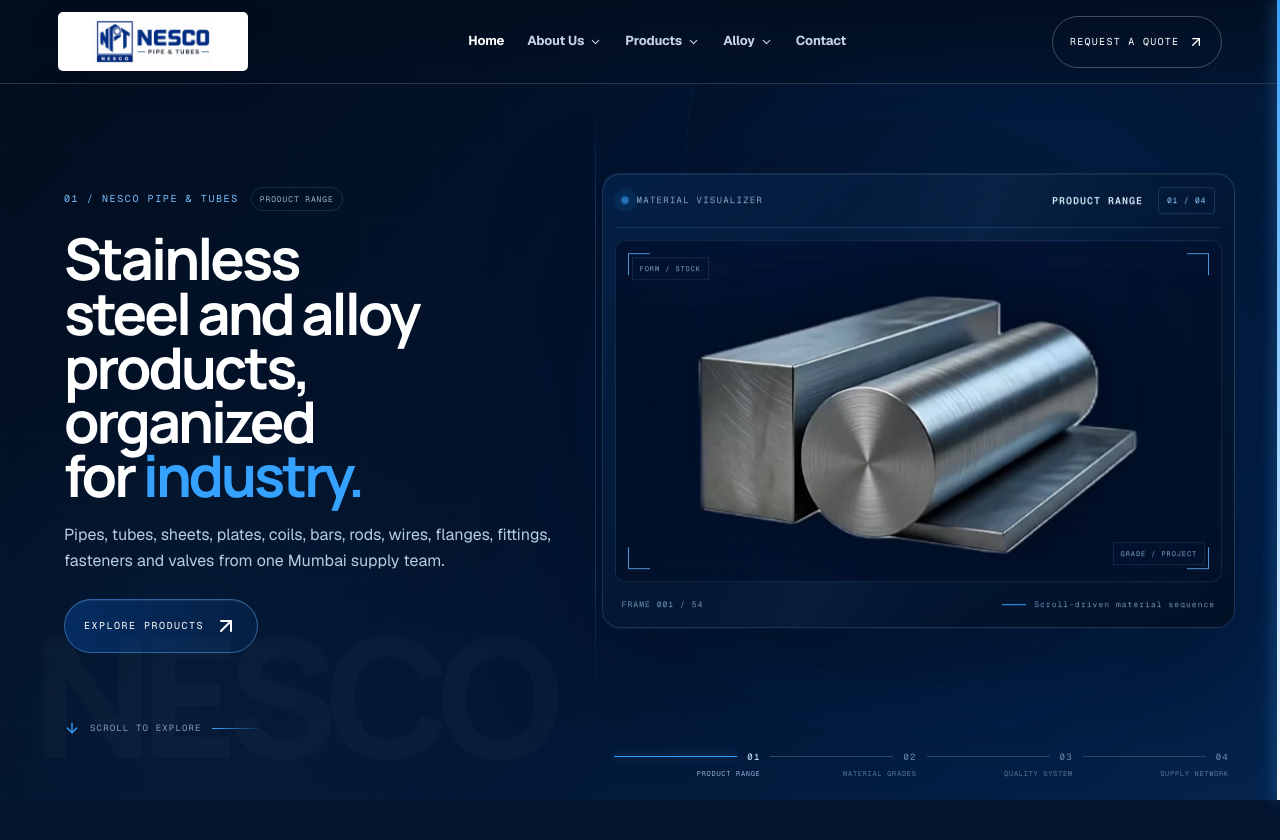
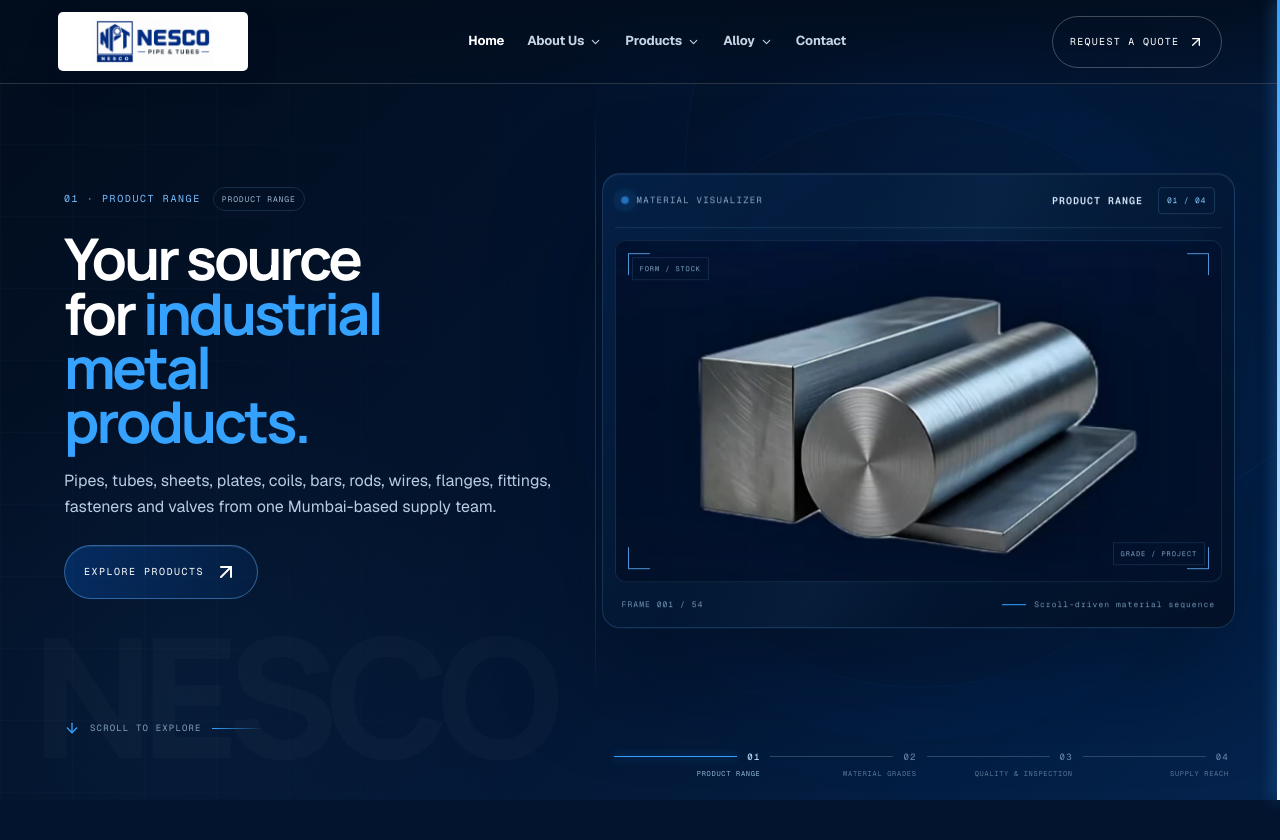
Before and after one commit to Prasanna2410/Nesco_Pipes, a Next.js app: page / in a window 1280 px wide. Shown: the top 840 px of the page. Built offline with nearby package versions, Linux system fonts and the light colour scheme.

Commit message:
Update homepage content and global reach

```diff
--- a/src/app/page.tsx
+++ b/src/app/page.tsx
@@ -16,10 +16,10 @@ import { companyContact } from "@/lib/company-contact";
 gsap.registerPlugin(ScrollTrigger);
 
 const strengths = [
-  ["01", "Complete product range", "Pipes, tubes, sheets, plates, coils, bars, rods, wires, flanges, fittings, fasteners, instrumentation fittings and valves."],
-  ["02", "Materials and grades", "Stainless steel, duplex, super duplex, nickel alloys, Monel, Inconel, Hastelloy, carbon steel, titanium, aluminum and SMO 254."],
-  ["03", "Quality documentation", "Material test certificates, dimensional checks, inspection support and export packing can be arranged for project orders."],
-  ["04", "Mumbai supply hub", "Responsive dispatch support for India, the Middle East, Asia, Europe and other export destinations."],
+  ["01", "Complete product range", "Pipes, tubes, sheets, plates, coils, bars, rods, wires, flanges, fittings, instrumentation fittings, fasteners and valves."],
+  ["02", "Materials and grades", "Stainless steel, duplex, super duplex, nickel alloys, Monel, Inconel, Hastelloy, carbon steel, titanium, aluminium and SMO 254."],
+  ["03", "Quality and documentation", "Material test certificates (MTCs), dimensional checks, third-party inspection and export packing can be arranged as specified."],
+  ["04", "Mumbai-based supply hub", "Responsive quotation and dispatch coordination for customers across India, the Middle East, Asia, Europe and other international markets."],
 ];
 
 const industries = [
@@ -150,10 +150,10 @@ function AssuranceOrbit() {
   const section = useRef<HTMLElement>(null);
   const portal = useRef<HTMLDivElement>(null);
   const steps = [
-    ["01", "Choose the family", "Start from pipes, tubes, flanges, sheets, fittings or valves so the enquiry lands in the right supply path."],
-    ["02", "Match the metal", "Select stainless steel, duplex, super duplex, nickel alloy, Monel, Inconel, Hastelloy, titanium or carbon steel."],
-    ["03", "Confirm the standard", "Share ASTM, ASME, ANSI, DIN, EN, JIS or project-specific requirements with dimensions and quantity."],
-    ["04", "Ship with proof", "Receive material documents, packing support and dispatch coordination from Mumbai for local or export orders."],
+    ["01", "Choose the product form", "Start with pipes, tubes, flanges, sheets, fittings or valves to direct your enquiry to the appropriate supply category."],
+    ["02", "Select the material", "Explore stainless steel, duplex, super duplex, nickel alloys, Monel, Inconel, Hastelloy, titanium and carbon steel options."],
+    ["03", "Specify the requirements", "Share the applicable ASTM, ASME, ANSI, DIN, EN, JIS or project-specific standards, along with dimensions, grade and quantity."],
+    ["04", "Coordinate dispatch and documentation", "Arrange applicable material documentation, packing and dispatch coordination from Mumbai for domestic and export orders."],
   ];
 
   useEffect(() => {
@@ -199,7 +199,7 @@ function Products() {
       <div className="catalog-flow-head">
         <span>/ 03 - PRODUCT CATALOGUE</span>
         <div>
-          <h2>One catalogue. Every essential connection.</h2>
+          <h2>One catalogue. A complete range of industrial metals.</h2>
           <p>Explore our core range by product form, from seamless pipe and heat exchanger tube to precision flanges, butt weld fittings, flat products, bars and fastening solutions.</p>
         </div>
       </div>
@@ -237,7 +237,7 @@ function Industries() {
         <div className="industries-showcase-title">
           <h2>Engineered for <em>critical environments.</em></h2>
           <div className="industries-showcase-brief">
-            <p>From pressure-intensive process plants to hygienic production lines, NESCO coordinates the metals, forms and documentation each operating environment demands.</p>
+            <p>From demanding process plants to hygienic production lines, NESCO sources the materials, product forms and documentation to meet diverse industrial requirements.</p>
             <div className="industry-brief-stats" aria-label="NESCO industry capabilities">
               <span><b>06</b> core sectors</span>
               <span><b>360°</b> supply support</span>
@@ -287,11 +287,16 @@ function Industries() {
 }
 
 function Reach() {
-  const destinations = ["India", "UAE", "Saudi Arabia", "Qatar", "Bahrain", "Kuwait", "Singapore", "Malaysia", "Canada", "Australia"];
-  const exportDestinations = destinations.slice(1);
+  const destinations = [
+    "India", "UAE", "Saudi Arabia", "Qatar", "Bahrain", "Kuwait", "Oman", "Singapore", "Malaysia", "Canada",
+    "Australia", "United States", "Mexico", "Germany", "Netherlands", "United Kingdom", "Poland", "Italy", "France", "Spain",
+    "Norway", "Belgium", "Czech Republic", "Turkey", "Iraq", "Jordan", "Israel", "Indonesia", "Vietnam", "Thailand",
+    "Philippines", "Taiwan", "South Africa", "Egypt", "Morocco", "Nigeria", "New Zealand", "Brazil", "Chile",
+  ];
+  const exportDestinations = destinations.slice(1, 10);
   return (
     <section className="reach-v3" id="reach">
-      <div className="reach-v3-head"><span>/ 04 - GLOBAL REACH</span><div><h2>India at the centre. Supply routes in motion.</h2><p>From Mumbai, NESCO coordinates stainless steel and alloy supply for industrial buyers, fabricators, maintenance teams and project contractors across key international markets.</p></div></div>
+      <div className="reach-v3-head"><span>/ 04 - GLOBAL REACH</span><div><h2>Mumbai-based. Connected to global markets.</h2><p>From Mumbai, NESCO coordinates the supply of stainless steel and alloy products for industrial buyers, fabricators, maintenance teams and project contractors across India and international markets.</p></div></div>
       <div className="reach-v3-grid">
         <motion.div className="network-map" initial={{ opacity: 0, scale: 0.94 }} whileInView={{ opacity: 1, scale: 1 }} viewport={{ once: true }} transition={{ duration: 0.8 }}>
           <div className="supply-network">
@@ -307,7 +312,7 @@ function Reach() {
         <div className="network-copy">
           <small>Supply destinations</small>
           <div className="destination-list">{destinations.map((destination, index) => <span key={destination}>{String(index + 1).padStart(2, "0")} {destination}</span>)}</div>
-          <div className="network-stats"><div><b>15+</b><span>Countries served</span></div><div><b>243+</b><span>Happy clients</span></div><div><b>24/7</b><span>Support</span></div></div>
+          <div className="network-stats"><div><b>39</b><span>Listed markets</span></div><div><b>243+</b><span>Happy clients</span></div><div><b>24/7</b><span>Support</span></div></div>
           <Link href="/contact">Start an export enquiry <ArrowUpRight /></Link>
         </div>
       </div>
@@ -326,8 +331,8 @@ function Contact() {
       <div className="quote-atmosphere" aria-hidden="true"><i /><i /><i /></div>
       <motion.div className="contact-v3-intro" initial={{ opacity: 0, y: 28 }} whileInView={{ opacity: 1, y: 0 }} viewport={{ once: true, amount: 0.25 }} transition={{ duration: 0.65 }}>
         <span className="quote-eyebrow"><i /> 05 / REQUEST A QUOTE</span>
-        <h2>Your requirement, <em>engineered into supply.</em></h2>
-        <p>Give our team the essentials and we will prepare a clear, specification-led quotation for your piping or metal requirement.</p>
+        <h2>Your requirements. <em>Our supply expertise.</em></h2>
+        <p>Share the key details of your requirement, and our team will prepare a clear quotation based on the specified material, grade, dimensions, applicable standards and quantity.</p>
         <div className="quote-essentials" aria-label="Details to include in your request">
           <div><b>01</b><span>Product form<small>Pipe, tube, flange or fitting</small></span></div>
           <div><b>02</b><span>Material grade<small>Alloy, standard and specification</small></span></div>
--- a/src/components/ScrollSequenceHero.tsx
+++ b/src/components/ScrollSequenceHero.tsx
@@ -11,28 +11,28 @@ const framePath = (index: number) =>
 
 const chapters = [
   {
-    eyebrow: "01 / NESCO PIPE & TUBES",
+    eyebrow: "01 · PRODUCT RANGE",
     label: "Product range",
-    title: <>Stainless steel and alloy products, organized for <em>industry.</em></>,
-    copy: "Pipes, tubes, sheets, plates, coils, bars, rods, wires, flanges, fittings, fasteners and valves from one Mumbai supply team.",
+    title: <>Your source for <em>industrial metal products.</em></>,
+    copy: "Pipes, tubes, sheets, plates, coils, bars, rods, wires, flanges, fittings, fasteners and valves from one Mumbai-based supply team.",
   },
   {
-    eyebrow: "02 / MATERIAL RANGE",
+    eyebrow: "02 · MATERIAL RANGE",
     label: "Material grades",
-    title: <>From stainless to nickel alloys, grade comes <em>first.</em></>,
-    copy: "Stainless steel, duplex, super duplex, Monel, Inconel, Hastelloy, carbon steel, titanium, aluminum and SMO 254 options.",
+    title: <>From stainless steel to <em>speciality alloys.</em></>,
+    copy: "Stainless steel, duplex, super duplex, Monel, Inconel, Hastelloy, carbon steel, titanium, aluminium and SMO 254 options for diverse industrial requirements.",
   },
   {
-    eyebrow: "03 / QUALITY SYSTEM",
-    label: "Quality system",
-    title: <>Specifications, certificates and inspection support in <em>flow.</em></>,
-    copy: "Orders can be supported with MTCs, dimensional checks, third-party inspection and export-ready packing.",
+    eyebrow: "03 · QUALITY & INSPECTION",
+    label: "Quality & inspection",
+    title: <>Supporting your quality and <em>inspection requirements.</em></>,
+    copy: "Orders can be supported with material test certificates (MTCs), dimensional checks, third-party inspection and export-ready packing, as specified.",
   },
   {
-    eyebrow: "04 / READY FOR SUPPLY",
-    label: "Supply network",
-    title: <>Made in Mumbai.<br /><em>Ready to move.</em></>,
-    copy: "Fast quotation and dispatch support for industrial buyers across India, the Middle East, Asia and global markets.",
+    eyebrow: "04 · SUPPLY REACH",
+    label: "Supply reach",
+    title: <>Your supply partner across India and <em>international markets.</em></>,
+    copy: "Responsive quotations and coordinated dispatch support for industrial buyers across India, the Middle East, Asia and other international markets.",
   },
 ];
 
--- a/src/components/SiteChrome.tsx
+++ b/src/components/SiteChrome.tsx
@@ -77,7 +77,7 @@ export function SiteHeader({ home = false }: { home?: boolean }) {
         <div className="nav-products">
           <Link className={`nav-products-trigger ${productsActive ? "active" : ""}`} href="/products" onClick={closeMenus}>Products <ChevronDown /></Link>
           <div className="mega-menu">
-            <div className="mega-intro"><small>Core product line</small><h2>Find the right industrial product by form.</h2><p>Pipes, tubes, fittings and engineered metal products arranged for faster sourcing.</p><Link href="/products" onClick={closeMenus}>View complete catalogue <ArrowRight /></Link></div>
+            <div className="mega-intro"><small>Core product line</small><h2>The right product form for your requirement.</h2><p>Pipes, tubes, fittings and engineered metal products arranged for faster sourcing.</p><Link href="/products" onClick={closeMenus}>View complete catalogue <ArrowRight /></Link></div>
             <div className="mega-catalog">
               {productGroups.map((group, index) => <div className="mega-column" key={group.title}>
                 <Link className="mega-category" href={`/products#${group.id}`} onClick={closeMenus}><b>{String(index + 1).padStart(2, "0")}</b><span>{group.title}</span><ArrowUpRight /></Link>
@@ -89,7 +89,7 @@ export function SiteHeader({ home = false }: { home?: boolean }) {
         <div className="nav-products nav-alloys">
           <Link className={`nav-products-trigger ${alloysActive ? "active" : ""}`} href="/alloys" onClick={closeMenus}>Alloy <ChevronDown /></Link>
           <div className="mega-menu mega-menu-alloys">
-            <div className="mega-intro mega-intro-alloys"><small>Material & alloy range</small><h2>Start with the material your service demands.</h2><p>Stainless steel, nickel alloys, duplex, cupro nickel and titanium grades arranged for specification-led sourcing.</p><Link href="/alloys" onClick={closeMenus}>View complete alloy directory <ArrowRight /></Link></div>
+            <div className="mega-intro mega-intro-alloys"><small>Material & alloy range</small><h2>Material selection guided by service requirements.</h2><p>Stainless steel, nickel alloys, duplex, cupro nickel and titanium grades arranged for specification-led sourcing.</p><Link href="/alloys" onClick={closeMenus}>View complete alloy directory <ArrowRight /></Link></div>
             <div className="mega-catalog mega-catalog-alloys">
               {alloyGroups.map((group, index) => <div className="mega-column" key={group.title}>
                 <Link className="mega-category" href={`/alloys#${group.id}`} onClick={closeMenus}><b>{String(index + 1).padStart(2, "0")}</b><span>{group.title}</span><ArrowUpRight /></Link>
```
Also changed, not shown: src/app/globals.css.
